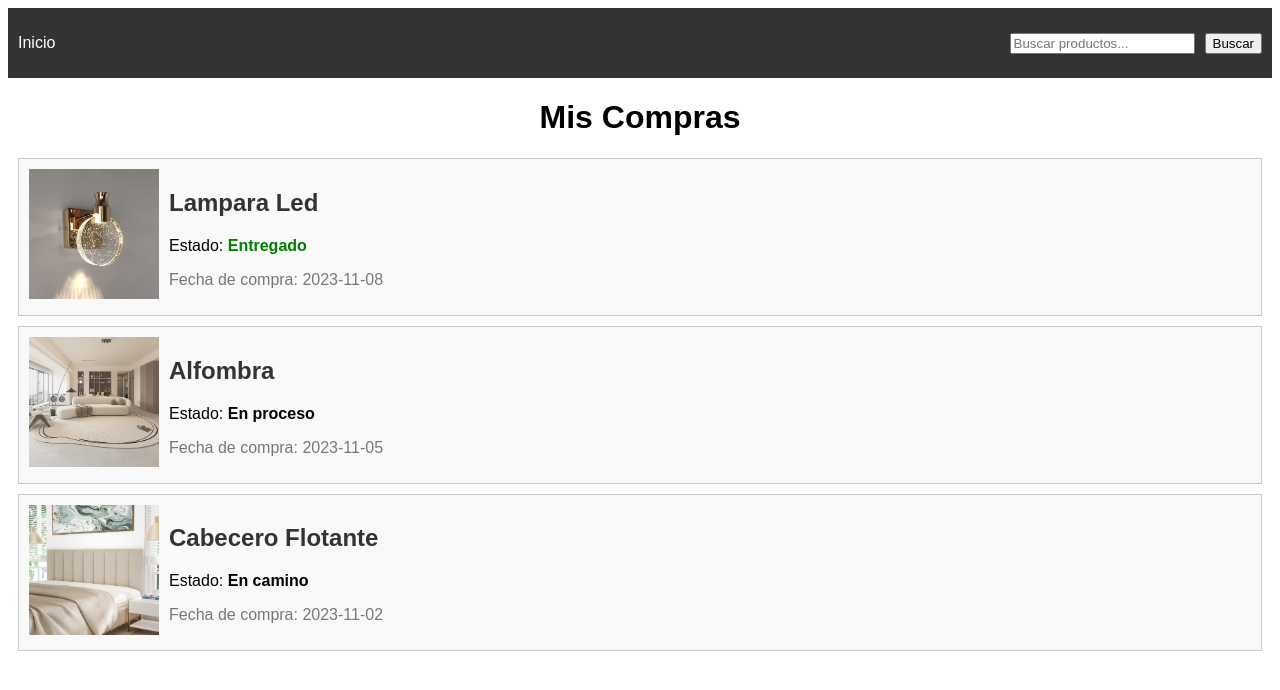
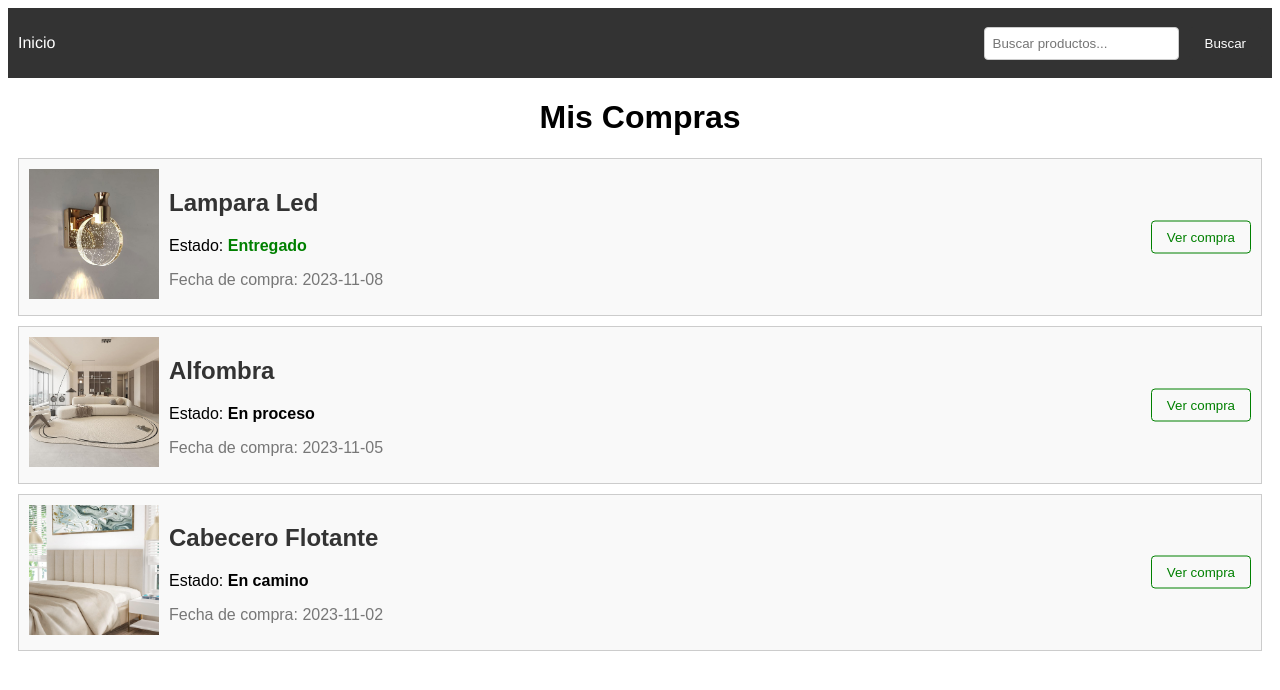
Before and after one commit to IvanVic07/espaciosonado.github.io, a PHP site: page /ordenes.html in a window 1280 px wide. Shown: the top 690 px of the page. Run offline with PHP 8.4, Linux system fonts and the light colour scheme.

Commit message:
Detalles ordenes

```diff
--- a/index.html
+++ b/index.html
@@ -26,6 +26,7 @@
 <ul class="menu-bar">
     <li><a href="index.html">Inicio</a></li>
     <li><a href="">Lista de deseos</a></li>
+    <li><a href="ordenes.html">Mis compras</a></li>
     <li><a href="">Contacto</a></li>
     <li><a href="">Acerca de</a></li>
     <!-- Elemento del carrito con imagen y alineado a la derecha -->
--- a/ordenes.html
+++ b/ordenes.html
@@ -1,5 +1,6 @@
 <!DOCTYPE html>
 <html>
+
 <head>
     <title>Mis Compras - Espacio Soñado</title>
     <style>
@@ -28,6 +29,7 @@
         header a {
             color: white;
             text-decoration: none;
+            font-family: 'Helvetica', sans-serif;
         }
 
         header form {
@@ -37,6 +39,23 @@
 
         header input[type="text"] {
             margin-right: 10px;
+            padding: 8px;
+            border: 1px solid #ccc;
+            border-radius: 4px;
+        }
+
+        header input[type="submit"] {
+            background-color: #333;
+            color: white;
+            border: 1px solid #333;
+            padding: 8px 15px;
+            border-radius: 4px;
+            cursor: pointer;
+        }
+
+        header input[type="submit"]:hover {
+            background-color: #555;
+            border: 1px solid #555;
         }
 
         h1 {
@@ -48,6 +67,7 @@
             margin: 10px;
             padding: 10px;
             background-color: #f9f9f9;
+            position: relative;
         }
 
         .compra h2 {
@@ -72,9 +92,30 @@
         .fecha {
             color: #777;
         }
+
+        .ver-compra-btn {
+            position: absolute;
+            top: 50%;
+            transform: translateY(-50%);
+            right: 10px;
+            background-color: transparent;
+            color: green;
+            border: 1px solid green;
+            padding: 8px 15px;
+            border-radius: 4px;
+            cursor: pointer;
+            transition: background-color 0.3s, color 0.3s;
+        }
+
+        .ver-compra-btn:hover {
+            background-color: green;
+            color: white;
+        }
     </style>
 </head>
+
 <body>
+
     <header>
         <ul>
             <li><a href="index.html">Inicio</a></li>
@@ -92,6 +133,7 @@
         <h2>Lampara Led</h2>
         <p>Estado: <span class="estado estado-entregado">Entregado</span></p>
         <p class="fecha">Fecha de compra: 2023-11-08</p>
+        <button class="ver-compra-btn" onclick="window.location.href='detalles_compra.html?id=1'">Ver compra</button>
     </div>
 
     <div class="compra">
@@ -99,6 +141,7 @@
         <h2>Alfombra</h2>
         <p>Estado: <span class="estado">En proceso</span></p>
         <p class="fecha">Fecha de compra: 2023-11-05</p>
+        <button class="ver-compra-btn" onclick="window.location.href='detalles_compra.html?id=2'">Ver compra</button>
     </div>
 
     <div class="compra">
@@ -106,6 +149,8 @@
         <h2>Cabecero Flotante</h2>
         <p>Estado: <span class="estado">En camino</span></p>
         <p class="fecha">Fecha de compra: 2023-11-02</p>
+        <button class="ver-compra-btn" onclick="window.location.href='detalles_compra.html?id=3'">Ver compra</button>
     </div>
 </body>
+
 </html>
```
Also changed, not shown: detalles_compra.html (added, +108 -0 lines), css/estilos.css (line endings or trailing spaces).
